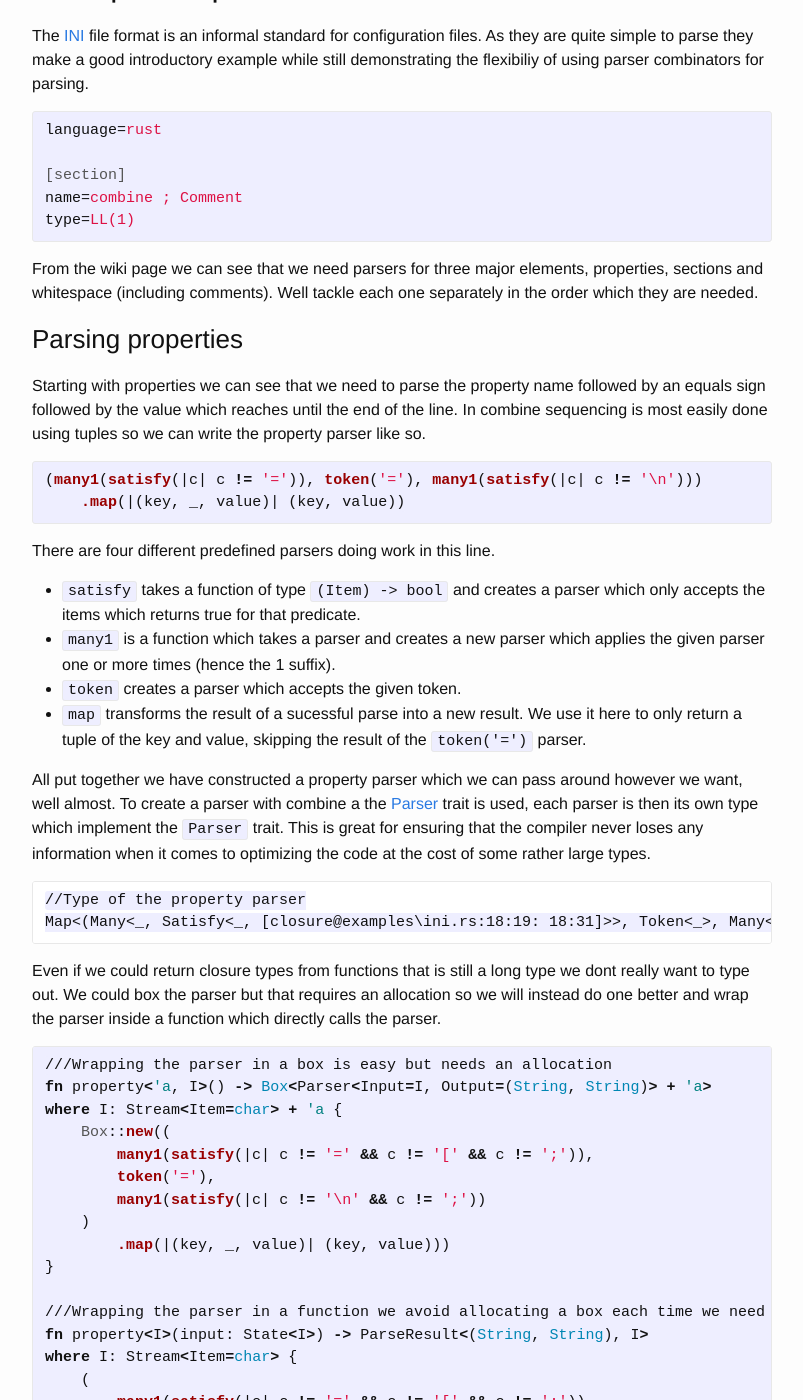
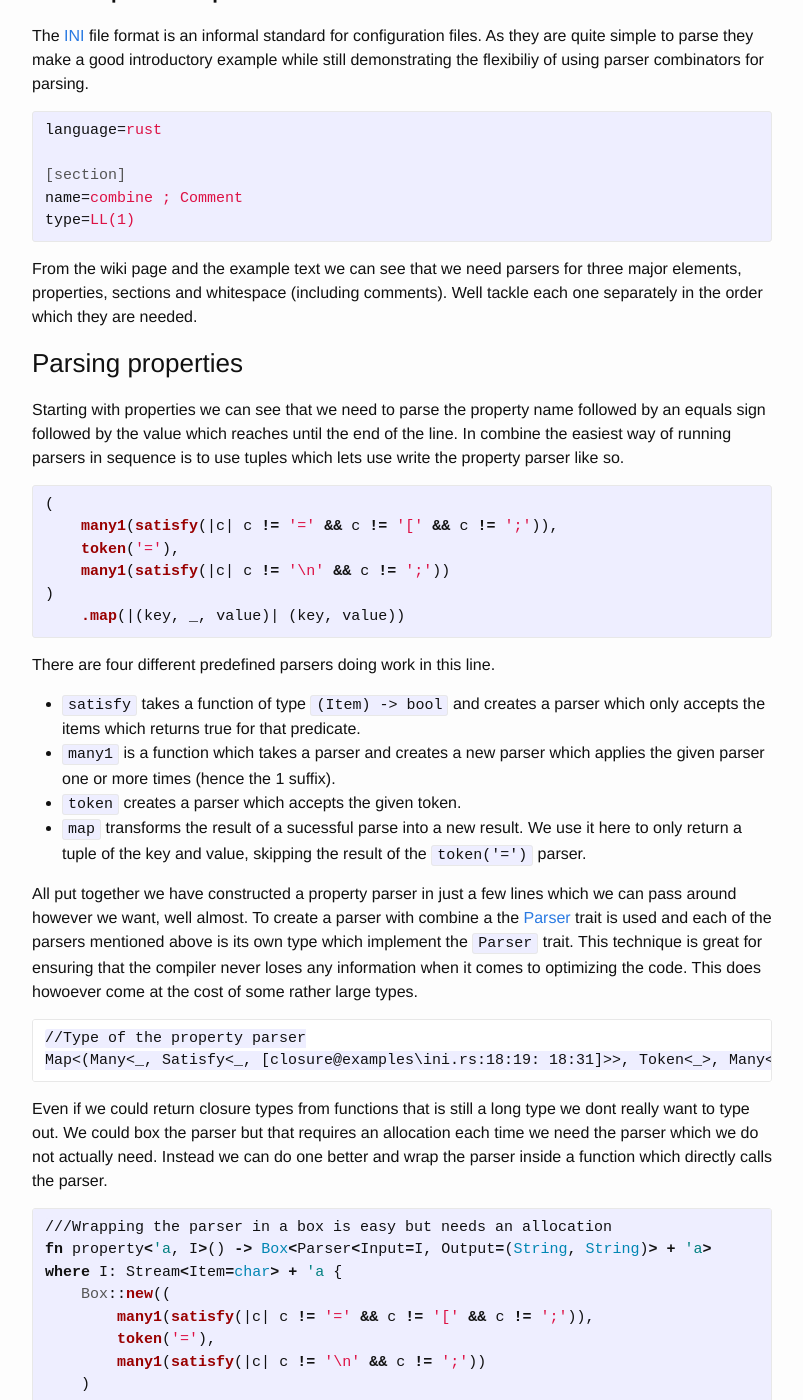
Before and after one commit to Marwes/Marwes.github.io, a Jekyll site: the page built from _posts/2015-08-28-combine-1.0.0.markdown, in a window 1280 px wide and 1400 px high, scrolled down 389 px. Shown: the whole window, without its empty margins (238-1041 px from the left). Built offline with Jekyll 4.4.1, drawn with Linux system fonts in a browser that asks for light colours; some of the changed text lies outside the part shown.

Commit message:
Fixed some wording after proofreading combine-1.0.0

```diff
--- a/_posts/2015-08-28-combine-1.0.0.markdown
+++ b/_posts/2015-08-28-combine-1.0.0.markdown
@@ -6,7 +6,7 @@ date:   2015-08-28 23:04:15
 
 [Combine][combine] 1.0.0 is released! This finally brings combine into stable semver territory meaning you can now use it without worrying about breakage when updating to a newer version.
 
-Rather than just posting an announcement with the few [breaking changes](https://github.com/Marwes/combine#breaking-changes) that happened between the [announcement of the beta][beta post] I thought I could make post about creating a parser from scratch using combine.
+Rather than just posting an announcement with the few [breaking changes](https://github.com/Marwes/combine#breaking-changes) that happened between the [announcement of the beta][beta post] and now I figured I could write about how to create a parser from scratch using combine.
 
 [combine]:https://github.com/Marwes/combine
 [beta post]:https://www.reddit.com/r/rust/comments/3dmmp8/releasing_combine_100beta_previously/
@@ -26,15 +26,19 @@ type=LL(1)
 
 {% endhighlight %}
 
-From the wiki page we can see that we need parsers for three major elements, properties, sections and whitespace (including comments). Well tackle each one separately in the order which they are needed.
+From the wiki page and the example text we can see that we need parsers for three major elements, properties, sections and whitespace (including comments). Well tackle each one separately in the order which they are needed.
 
 ### Parsing properties
 
-Starting with properties we can see that we need to parse the property name followed by an equals sign followed by the value which reaches until the end of the line. In combine sequencing is most easily done using tuples so we can write the property parser like so.
+Starting with properties we can see that we need to parse the property name followed by an equals sign followed by the value which reaches until the end of the line. In combine the easiest way of running parsers in sequence is to use tuples which lets use write the property parser like so.
 
 {% highlight rust %}
 
-(many1(satisfy(|c| c != '=')), token('='), many1(satisfy(|c| c != '\n')))
+(
+    many1(satisfy(|c| c != '=' && c != '[' && c != ';')),
+    token('='),
+    many1(satisfy(|c| c != '\n' && c != ';'))
+)
     .map(|(key, _, value)| (key, value))
 
 {% endhighlight %}
@@ -45,12 +49,12 @@ There are four different predefined parsers doing work in this line.
 * `token` creates a parser which accepts the given token.
 * `map` transforms the result of a sucessful parse into a new result. We use it here to only return a tuple of the key and value, skipping the result of the `token('=')` parser.
 
-All put together we have constructed a property parser which we can pass around however we want, well almost. To create a parser with combine a the [Parser][Parser] trait is used, each parser is then its own type which implement the `Parser` trait. This is great for ensuring that the compiler never loses any information when it comes to optimizing the code at the cost of some rather large types.
+All put together we have constructed a property parser in just a few lines which we can pass around however we want, well almost. To create a parser with combine a the [Parser][Parser] trait is used and each of the parsers mentioned above is its own type which implement the `Parser` trait. This technique is great for ensuring that the compiler never loses any information when it comes to optimizing the code. This does howoever come at the cost of some rather large types.
 
     //Type of the property parser
     Map<(Many<_, Satisfy<_, [closure@examples\ini.rs:18:19: 18:31]>>, Token<_>, Many<_, Satisfy<_, [closure@examples\ini.rs:18:60: 18:73]>>), [closure@examples\ini.rs:19:14: 19:44]>
 
-Even if we could return closure types from functions that is still a long type we dont really want to type out. We could box the parser but that requires an allocation so we will instead do one better and wrap the parser inside a function which directly calls the parser.
+Even if we could return closure types from functions that is still a long type we dont really want to type out. We could box the parser but that requires an allocation each time we need the parser which we do not actually need. Instead we can do one better and wrap the parser inside a function which directly calls the parser.
 
 [Parser]:https://marwes.github.io/combine/combine/trait.Parser.html
 
@@ -67,7 +71,7 @@ where I: Stream<Item=char> + 'a {
         .map(|(key, _, value)| (key, value)))
 }
 
-///Wrapping the parser in a function we avoid allocating a box each time we need the parser
+///By hiding the parser inside a function we do not need to allocate a box each time we need the parser
 fn property<I>(input: State<I>) -> ParseResult<(String, String), I>
 where I: Stream<Item=char> {
     (
@@ -83,7 +87,7 @@ where I: Stream<Item=char> {
 
 ### Parsing whitespace and comments
 
-Parsing whitespace are done similiarily as the property parser. We do however need a few more parsers to write it. The `skip_many` works in the same way as the `many` parser only it ignores the result which makes it a more efficient parser when we do not care about the result. Next we use the `or` method to create a parser which parses either whitespace through the predefined `spaces` parser or comments.
+Parsing whitespace are done similiarily as the property parser. We do however need a few more parsers to write it. The `skip_many` parses in the same way as the `many` parser only it ignores the result. This makes it a slightly more efficient for cases like this when we do not care about the result. Next we use the `or` method to create a parser which parses either whitespace through the predefined `spaces` parser or comments.
 
 {% highlight rust %}
 
@@ -126,7 +130,7 @@ where I: Stream<Item=char>
 
 ### Putting it all together
 
-Finally we can put it all together into the complete ini parser. As each ini file can start with properties which do not belong to a named section we create a small struct which contains the global properties as well as the ones contained in a section. We then reuse the `properties` parser which we used above in the section parser to parse any properties which appear before any section. Lastly we skip any whitespace before the first property/section.
+Finally we can put it all together into the complete INI parser. As each INI file can start with properties which do not belong to a named section we create a small struct which contains the global properties as well as the ones contained in a section. We then reuse the `properties` parser which we used above in the section parser to parse any properties which appear before any section. Lastly we skip any whitespace before the first property/section.
 
 {% highlight rust %}
 pub struct Ini {
@@ -176,7 +180,7 @@ Its always a good idea to test error cases as well. This parser is quite liberal
     Unexpected 'end of input'
     Expected ']'
 
-Which is pretty good but if we wanted to be a bit clear that we expected a section at this point we can use the `expected` combinator to attach an error message when the parser fails.
+Which is pretty good but if we wanted to be a bit clearer we might want to say that we expected a section at this point. To do this we can use the `expected` combinator to attach an error message when the parser fails.
 
 {% highlight rust %}
 
@@ -202,7 +206,7 @@ Which gives us an error message which may be a bit easier to understand.
 
 ### The final parser
 
-Below is the parser in its entirety. It could use some improvements but as the ini format isn't exactly specified I prefer to keep it rather minimal. You can find the complete source with tests [here][ini source].
+Below is the parser in its entirety. It could use some improvements but as the INI format isn't exactly specified I prefer to keep it rather minimal which should let it be easy to extend to handle some more specific things. You can find the complete source with tests [here][ini source].
 
 [ini source]:https://github.com/Marwes/combine/blob/master/tests/ini.rs
 
@@ -263,15 +267,16 @@ where I: Stream<Item=char> {
 
 ## Whats next
 
-Hopefully this should give a good idea about to go about building parsers using combine. In this case we only parse a string but this parsers could equally well be used to parse any other input stream such as iterators. More examples can be found in the [benches][benches] and [tests][tests] directories of combine.
+Hopefully this should give a good idea about to go about building parsers using combine. Though we only parse a string but this parser could equally well be used to parse any other input stream such as iterators. If you want to see more examples of parsing using combine they can be found in the [benches][benches] and [tests][tests] directories of combine.
 
 Though combine has reached 1.0.0 that does not mean that it is done. I have already two more features lying in wait, [zero copy parsing][zero copy] and using [non-cloneable iterators][no clone iterator]. These should get merged in under an experimental feature pretty soon so that they can get some testing before stabilizing them.
 
-Thats all for now, depending on the interest I may write more on this blog about combine or the [compiler][compiler] I am writing in rust in which you can find a much more complicated example on how to use combine.
+Thats all for now, depending on the interest I may write more about combine or the [programming langauge][languager] I am writing (also in rust) in which you can find a much more [advanced example][embed_lang parser] on how to use combine.
 
 [benches]:https://github.com/Marwes/combine/blob/master/benches
 [tests]:https://github.com/Marwes/combine/blob/master/tests/
 
 [zero copy]:https://github.com/Marwes/combine/pull/42
 [no clone iterator]:https://github.com/Marwes/combine/pull/37
-[compiler]:https://github.com/Marwes/embed_lang
+[language]:https://github.com/Marwes/embed_lang
+[embed_lang parser]:https://github.com/Marwes/embed_lang/blob/master/parser/src/lib.rs
```
